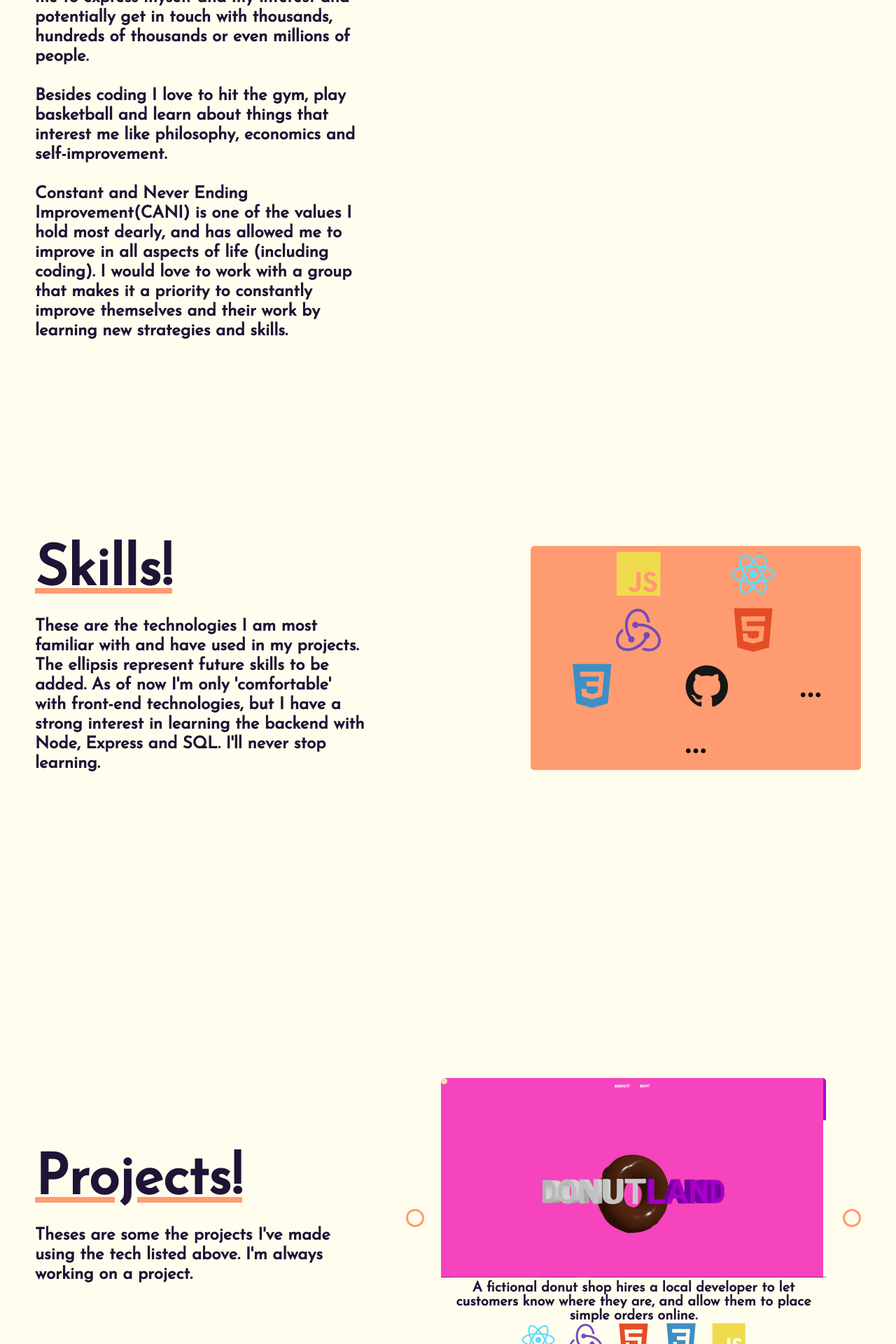
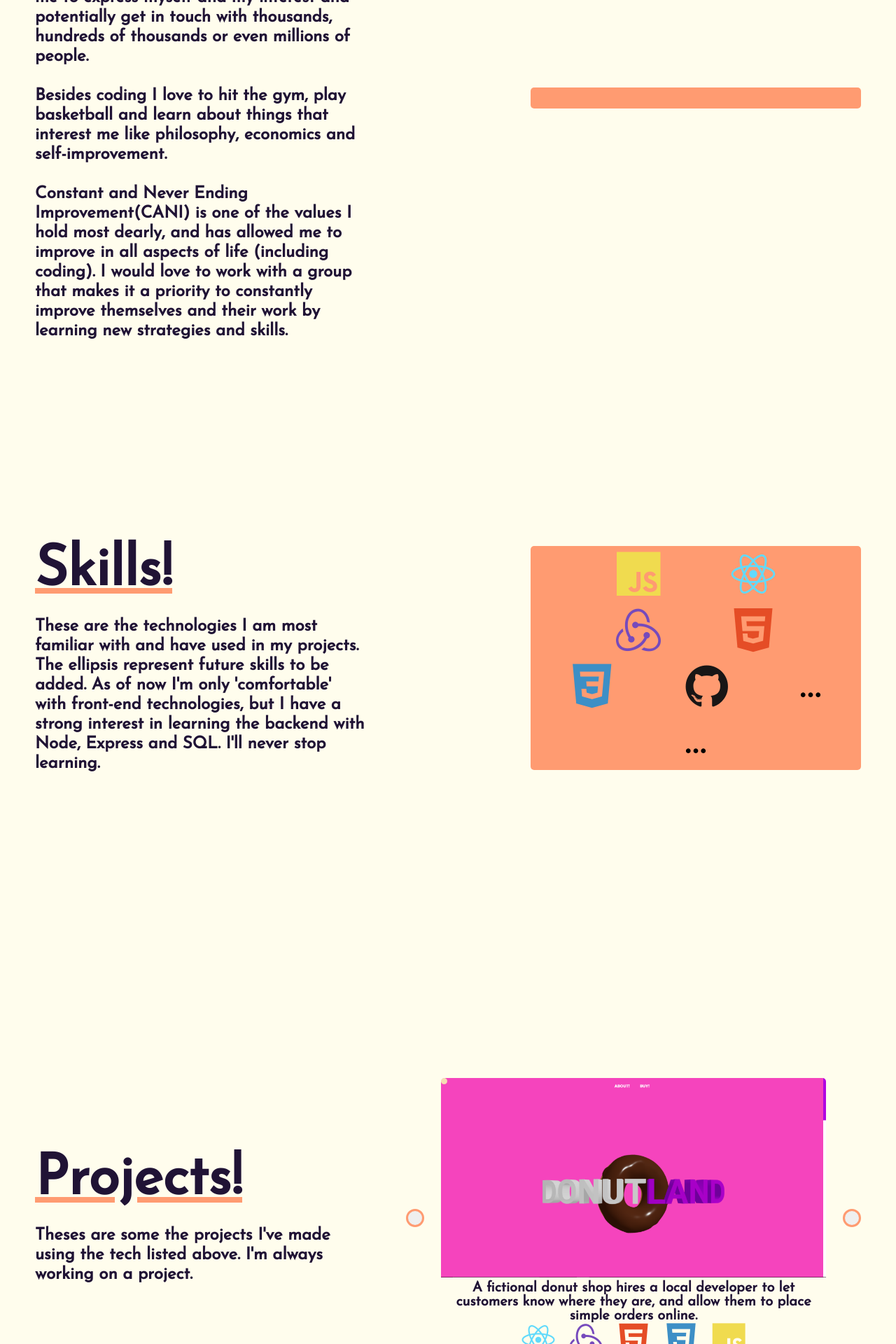
Before and after one commit to mrmakki12/portfolio-v2, a React (Create React App) app: page / in a window 1280 px wide. Shown: the part 1060-2980 px from the top of the page at 70% size. Built offline with nearby package versions, Linux system fonts and the light colour scheme.

Commit message:
more comments + refactoring

```diff
--- a/src/App.css
+++ b/src/App.css
@@ -1,3 +1,8 @@
+/* This stylesheet is for common styles across all
+pages some pages have specific stylesheet for things
+specific for their components, theme also done here
+*/
+
 /*
 AOS animations
 \\\\\\\\\\\\\\
@@ -131,6 +136,7 @@ p {
   font-weight:bold;
 }
 
+/* Containers */
 .container {
   height: 100vh;
   padding: 50px;
@@ -148,6 +154,16 @@ p {
   height: fit-content;
 }
 
+.contact,
+.me {
+  padding: 15px;
+  display: flex;
+  justify-content: center;
+  border-radius: 5px;
+  background-color: var(--sunset-orange);
+}
+
+/* text */
 .text h1 {
   /* text-decoration: underline; */
   font-size: 5rem;
@@ -159,6 +175,7 @@ p {
   line-height: 1.75rem;
 }
 
+/* Mobile and Tablet */
 @media screen and (max-width: 815px) {
   /* container and layout*/
   .container {
@@ -166,7 +183,6 @@ p {
     flex-direction: column;
     padding: 15px;
     justify-content: space-evenly;
-
   }
 
   .text {
--- a/src/Pages/Contact/contact.css
+++ b/src/Pages/Contact/contact.css
@@ -1,11 +1,5 @@
-.contact {
-    padding: 15px;
-    display: flex;
-    justify-content: center;
-    border-radius: 5px;
-    background-color: var(--sunset-orange);
-}
-
+/* This stylesheet is specific to element on
+the contact section of this cool site */
 
 form {
     display: flex;
@@ -16,8 +10,11 @@ form {
 }
 
 textarea:focus,
+textarea:hover,
 input:focus,
-button:focus {
+input:hover,
+button:focus,
+button:hover {
     outline: none;
     border: none;
 }
@@ -29,11 +26,6 @@ button {
     font-weight: bold;
 }
 
-textarea:hover,
-input:hover,
-button:hover {
-    border: none;
-}
 
 textarea {
     height: 150px;
@@ -46,7 +38,6 @@ input, button {
 }
 
 button {
-    background-color: var(--eggshell);
     border: 3px solid var(--sunset-orange);
     transition: all ease-in-out 0.3s;
 }
--- a/src/Pages/Landing/landing.css
+++ b/src/Pages/Landing/landing.css
@@ -1,6 +1,5 @@
-/*
-Landing page
-\\\\\\\\\\\\\
+/* This stylesheet is for things specific to
+what you see when the page is loaded
 */
 
 .landing-container {
@@ -128,7 +127,6 @@ input:checked + .slider:before {
   transform: translateX(26px);
 }
 
-/* Rounded sliders */
 .slider.round {
   border-radius: 34px;
 }
--- a/src/Pages/Projects/projects.css
+++ b/src/Pages/Projects/projects.css
@@ -1,6 +1,8 @@
+/* This stylesheet is for elements specific to
+projects section of the page */
+
+/* Individual Projects */
 .project {
-    /* height: 500px; */
-    /* width: 575px; */
     display: flex;
     flex-direction: column;
     justify-content: space-between;
@@ -8,21 +10,11 @@
     font-size: 1.25rem;
 }
 
-.projects-wrapper {
-    width: 650px;
-    justify-content: space-between;
-    display: flex;
-    align-items: center;
-}
-
 .scroll {
     height: 25px;
     width: 25px;
     border-radius: 50%;
-    /* background-color: var(--sunset-orange); */
-    /* position: fixed; */
 }
-
 
 .devicons-1 {
     font-size: 3rem;
@@ -36,6 +28,15 @@
     width: auto;
 }
 
+/* Containers */
+.projects-wrapper {
+    width: 650px;
+    justify-content: space-between;
+    display: flex;
+    align-items: center;
+}
+
+
 .projects {
     display: flex;
     height: fit-content;
@@ -44,9 +45,20 @@
     border-radius: 5px;
 }
 
+/* Mobile size */
 @media screen and (max-width: 425px) {
+    /* Container */
     .projects-wrapper {
         width: 300px;
+    }
+
+    /* Individual projects */
+    .project, .devicons-1 {
+        font-size: 1rem;
+    }
+
+    .scroll {
+        display: none;
     }
 
     .screenshot-link img{
@@ -55,17 +67,11 @@
         max-width: 300px;
         width: auto;
     }
-
-    .project, .devicons-1 {
-        font-size: 1rem;
-    }
-
-    .scroll {
-        display: none;
-    }
 }
 
+/* Tablet size */
 @media screen and (min-width: 600px) and (max-width: 850px) {
+    /* Containers */
     .projects {
         flex-direction: column;
         height: 400px;
@@ -81,6 +87,7 @@
         flex-direction: column;
     }
 
+    /* Projects */
     .scroll {
         display: none;
     }
```
Lines whose indentation alone changed are shown as unchanged.
